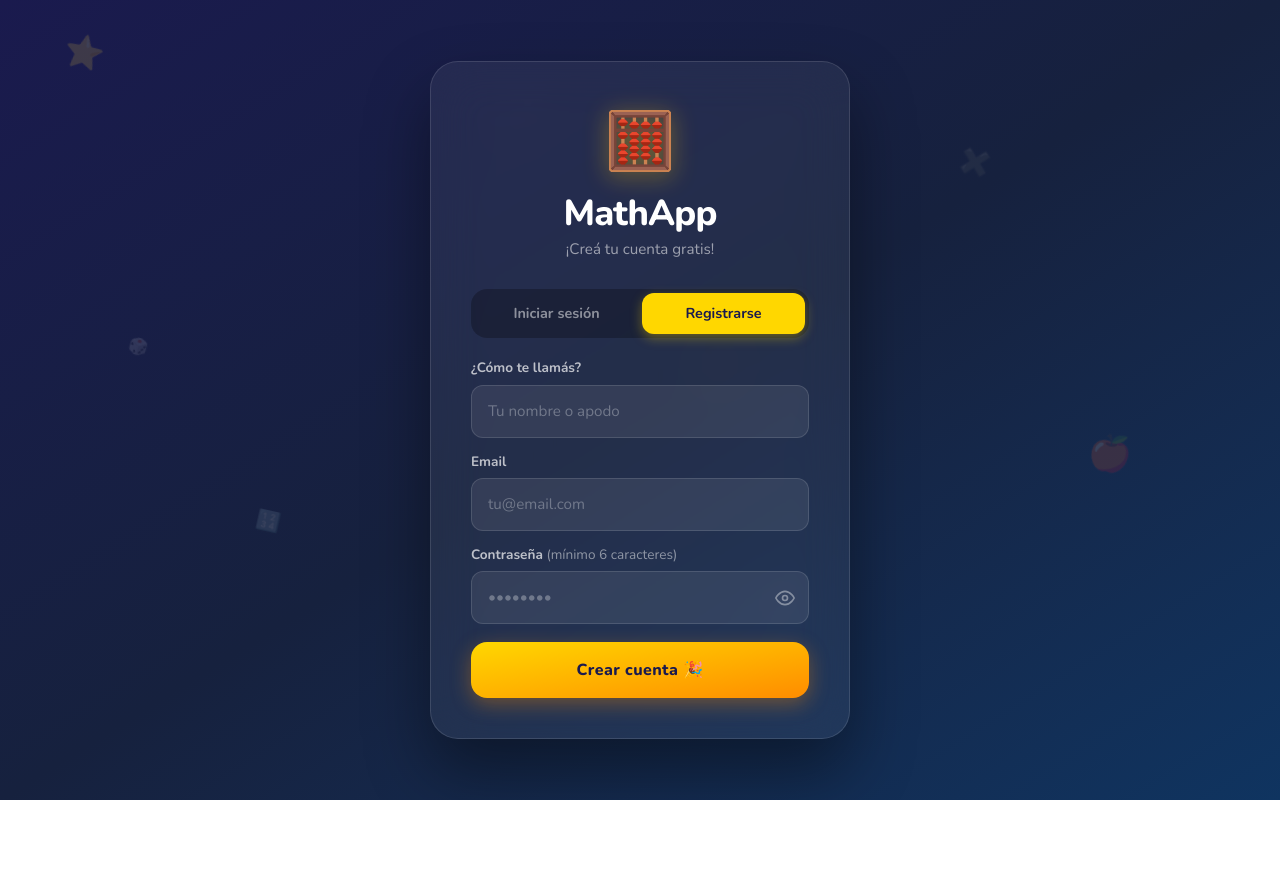
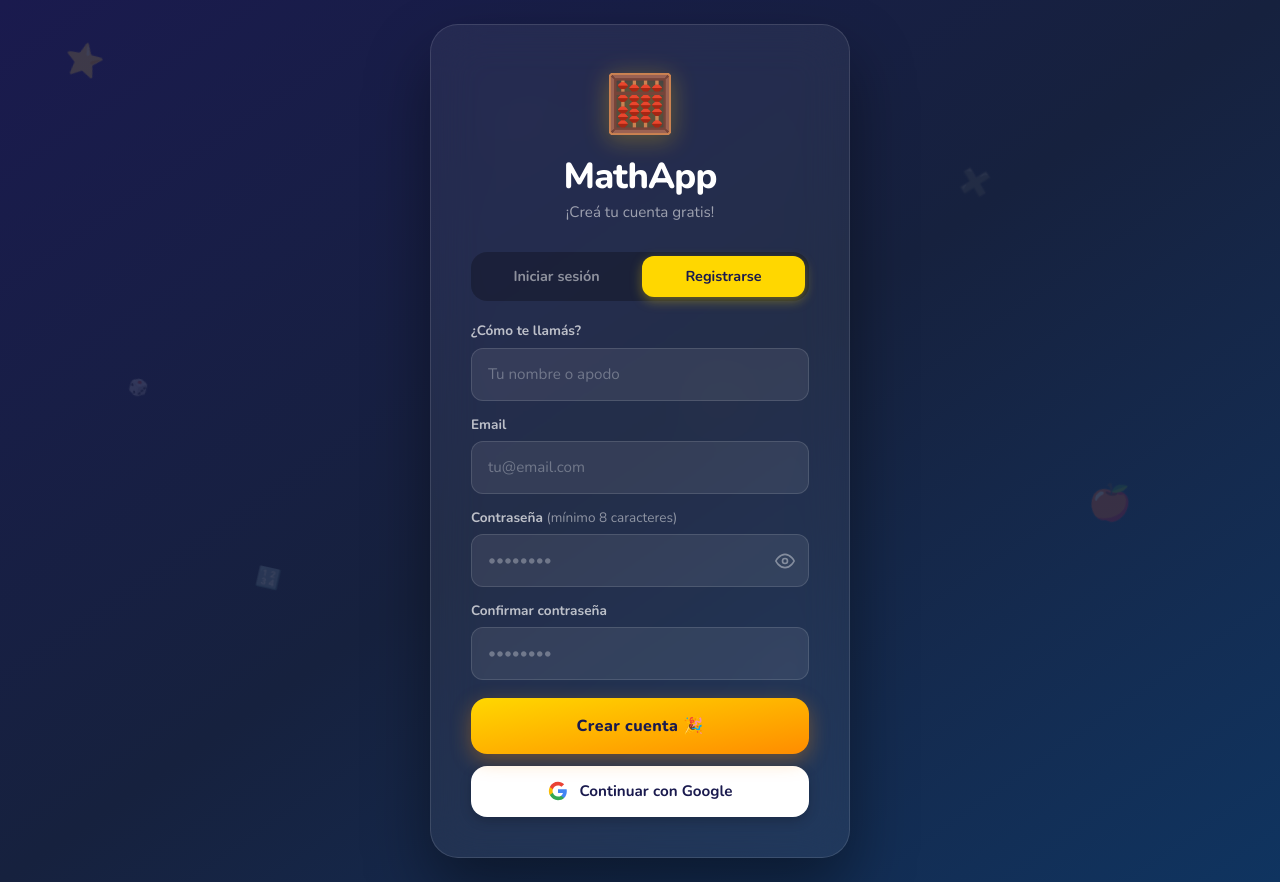
Before and after one commit to dalami/mathapp, a Next.js app: page /auth in a window 1280 px wide. Both pictures are taken after a click on the button "Registrarse". Before the commit the page ends 800 px from the top, so only its background shows below. Built offline with nearby package versions, Linux system fonts and the light colour scheme; no server answers.

Commit message:
fix: Google OAuth con skipBrowserRedirect para TWA/PWA

```diff
--- a/app/auth/page.tsx
+++ b/app/auth/page.tsx
@@ -85,11 +85,13 @@ function Particles() {
 function AuthForm() {
   const router = useRouter();
   const searchParams = useSearchParams();
-  const { signInWithEmail, signUpWithEmail, user, loading } = useAuth();
+  const { signInWithEmail, signUpWithEmail, signInWithGoogle, user, loading } =
+    useAuth();
 
   const [mode, setMode] = useState<"login" | "register">("login");
   const [email, setEmail] = useState("");
   const [password, setPassword] = useState("");
+  const [confirm, setConfirm] = useState("");
   const [displayName, setDisplayName] = useState("");
   const [showPass, setShowPass] = useState(false);
   const [submitting, setSubmitting] = useState(false);
@@ -123,6 +125,22 @@ function AuthForm() {
     });
     // eslint-disable-next-line react-hooks/exhaustive-deps
   }, []);
+  useEffect(() => {
+    const tokenHash = searchParams.get("token_hash");
+    const type = searchParams.get("type");
+    if (!tokenHash || type !== "email") return;
+    window.history.replaceState({}, "", "/auth");
+    supabase.auth
+      .verifyOtp({ type: "email", token_hash: tokenHash })
+      .then(({ error }) => {
+        if (error) {
+          setError("El link expiró o no es válido. Intentá de nuevo.");
+        }
+        // Si no hay error, onAuthStateChange dispara, user se setea
+        // y tu useEffect existente redirige a /etapa solo.
+      });
+    // eslint-disable-next-line react-hooks/exhaustive-deps
+  }, []);
 
   const handleSubmit = async (e: React.FormEvent) => {
     e.preventDefault();
@@ -140,6 +158,16 @@ function AuthForm() {
     } else {
       if (displayName.trim().length < 2) {
         setError("El nombre debe tener al menos 2 caracteres.");
+        setSubmitting(false);
+        return;
+      }
+      if (password.length < 8) {
+        setError("La contraseña debe tener al menos 8 caracteres.");
+        setSubmitting(false);
+        return;
+      }
+      if (password !== confirm) {
+        setError("Las contraseñas no coinciden.");
         setSubmitting(false);
         return;
       }
@@ -262,7 +290,7 @@ function AuthForm() {
             {mode === "register" && (
               <span className="font-normal opacity-70">
                 {" "}
-                (mínimo 6 caracteres)
+                (mínimo 8 caracteres)
               </span>
             )}
           </label>
@@ -274,7 +302,7 @@ function AuthForm() {
               value={password}
               onChange={(e) => setPassword(e.target.value)}
               required
-              minLength={6}
+              minLength={8}
               autoComplete={
                 mode === "login" ? "current-password" : "new-password"
               }
@@ -292,6 +320,28 @@ function AuthForm() {
             </button>
           </div>
         </div>
+
+        {mode === "register" && (
+          <div className="mb-3.5">
+            <label
+              htmlFor="confirm"
+              className="block text-[0.85rem] font-bold text-white/70 mb-1.5"
+            >
+              Confirmar contraseña
+            </label>
+            <input
+              id="confirm"
+              type={showPass ? "text" : "password"}
+              placeholder="••••••••"
+              value={confirm}
+              onChange={(e) => setConfirm(e.target.value)}
+              required
+              minLength={8}
+              autoComplete="new-password"
+              className="w-full px-4 py-3.5 bg-white/8 border border-white/12 rounded-xl text-white text-[0.95rem] outline-none transition-all duration-200 placeholder:text-white/30 focus:border-[#FFD700] focus:bg-white/12"
+            />
+          </div>
+        )}
 
         {error && (
           <div
@@ -320,6 +370,31 @@ function AuthForm() {
             : mode === "login"
               ? "Entrar al juego 🚀"
               : "Crear cuenta 🎉"}
+        </button>
+        <button
+          type="button"
+          onClick={() => signInWithGoogle()}
+          className="w-full py-3.5 mt-3 bg-white text-[#1a1a4e] border-none rounded-2xl text-[0.95rem] font-bold cursor-pointer transition-all duration-200 flex items-center justify-center gap-3 shadow-[0_4px_12px_rgba(0,0,0,0.2)] hover:-translate-y-0.5 hover:shadow-[0_8px_20px_rgba(0,0,0,0.25)] active:translate-y-0"
+        >
+          <svg width="20" height="20" viewBox="0 0 24 24">
+            <path
+              fill="#4285F4"
+              d="M22.56 12.25c0-.78-.07-1.53-.2-2.25H12v4.26h5.92c-.26 1.37-1.04 2.53-2.21 3.31v2.77h3.57c2.08-1.92 3.28-4.74 3.28-8.09z"
+            />
+            <path
+              fill="#34A853"
+              d="M12 23c2.97 0 5.46-.98 7.28-2.66l-3.57-2.77c-.98.66-2.23 1.06-3.71 1.06-2.86 0-5.29-1.93-6.16-4.53H2.18v2.84C3.99 20.53 7.7 23 12 23z"
+            />
+            <path
+              fill="#FBBC05"
+              d="M5.84 14.09c-.22-.66-.35-1.36-.35-2.09s.13-1.43.35-2.09V7.07H2.18C1.43 8.55 1 10.22 1 12s.43 3.45 1.18 4.93l3.66-2.84z"
+            />
+            <path
+              fill="#EA4335"
+              d="M12 5.38c1.62 0 3.06.56 4.21 1.64l3.15-3.15C17.45 2.09 14.97 1 12 1 7.7 1 3.99 3.47 2.18 7.07l3.66 2.84c.87-2.6 3.3-4.53 6.16-4.53z"
+            />
+          </svg>
+          Continuar con Google
         </button>
         {mode === "login" && (
           <button
@@ -354,7 +429,7 @@ function translateError(msg: string): string {
   if (msg.includes("User already registered"))
     return "Ya existe una cuenta con ese email.";
   if (msg.includes("Password should be at least"))
-    return "La contraseña debe tener al menos 6 caracteres.";
+    return "La contraseña debe tener al menos 8 caracteres.";
   if (msg.includes("Unable to validate email")) return "El email no es válido.";
   if (msg.includes("rate limit"))
     return "Demasiados intentos. Esperá unos minutos.";
--- a/app/context/AuthContext.tsx
+++ b/app/context/AuthContext.tsx
@@ -32,8 +32,15 @@ interface AuthContextType {
   profile: Profile | null;
   profileError: boolean;
   loading: boolean;
-  signInWithEmail: (email: string, password: string) => Promise<{ error: string | null }>;
-  signUpWithEmail: (email: string, password: string, displayName: string) => Promise<{ error: string | null }>;
+  signInWithEmail: (
+    email: string,
+    password: string,
+  ) => Promise<{ error: string | null }>;
+  signUpWithEmail: (
+    email: string,
+    password: string,
+    displayName: string,
+  ) => Promise<{ error: string | null }>;
   signInWithGoogle: () => Promise<{ error: string | null }>;
   signOut: () => Promise<void>;
   refreshProfile: () => Promise<void>;
@@ -43,7 +50,9 @@ const AuthContext = createContext<AuthContextType | undefined>(undefined);
 
 const PROFILE_TIMEOUT_MS = 8_000;
 
-async function fetchProfileWithTimeout(userId: string): Promise<Profile | null> {
+async function fetchProfileWithTimeout(
+  userId: string,
+): Promise<Profile | null> {
   const controller = new AbortController();
   const timer = setTimeout(() => controller.abort(), PROFILE_TIMEOUT_MS);
   try {
@@ -100,7 +109,9 @@ export function AuthProvider({ children }: { children: ReactNode }) {
   useEffect(() => {
     async function init() {
       try {
-        const { data: { session } } = await supabase.auth.getSession();
+        const {
+          data: { session },
+        } = await supabase.auth.getSession();
 
         if (session?.user) {
           setSession(session);
@@ -126,7 +137,9 @@ export function AuthProvider({ children }: { children: ReactNode }) {
 
     init();
 
-    const { data: { subscription } } = supabase.auth.onAuthStateChange(async (event, session) => {
+    const {
+      data: { subscription },
+    } = supabase.auth.onAuthStateChange(async (event, session) => {
       console.log("AUTH EVENT", event);
 
       // TOKEN_REFRESHED: solo actualizar la sesión, no refetchear el profile
@@ -181,11 +194,18 @@ export function AuthProvider({ children }: { children: ReactNode }) {
   }, [fetchProfile]); // eslint-disable-line react-hooks/exhaustive-deps
 
   const signInWithEmail = async (email: string, password: string) => {
-    const { error } = await supabase.auth.signInWithPassword({ email, password });
+    const { error } = await supabase.auth.signInWithPassword({
+      email,
+      password,
+    });
     return { error: error?.message ?? null };
   };
 
-  const signUpWithEmail = async (email: string, password: string, displayName: string) => {
+  const signUpWithEmail = async (
+    email: string,
+    password: string,
+    displayName: string,
+  ) => {
     const { error } = await supabase.auth.signUp({
       email,
       password,
@@ -199,14 +219,22 @@ export function AuthProvider({ children }: { children: ReactNode }) {
 
   const signInWithGoogle = async () => {
     const redirectTo = `${process.env.NEXT_PUBLIC_SITE_URL}/auth/callback`;
-    const { error } = await supabase.auth.signInWithOAuth({
+
+    const { data, error } = await supabase.auth.signInWithOAuth({
       provider: "google",
       options: {
         redirectTo,
         queryParams: { prompt: "select_account" },
+        skipBrowserRedirect: true,
       },
     });
-    return { error: error?.message ?? null };
+
+    if (error) return { error: error.message };
+    if (data?.url) {
+      window.location.href = data.url;
+    }
+
+    return { error: null };
   };
 
   const signOut = async () => {
```
